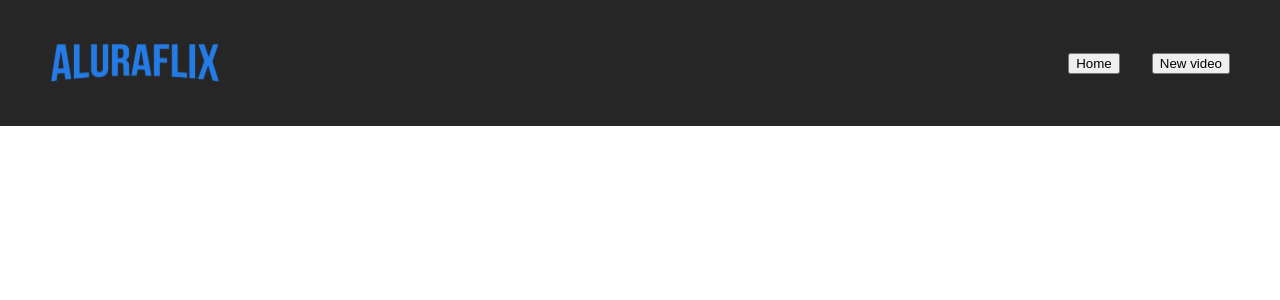
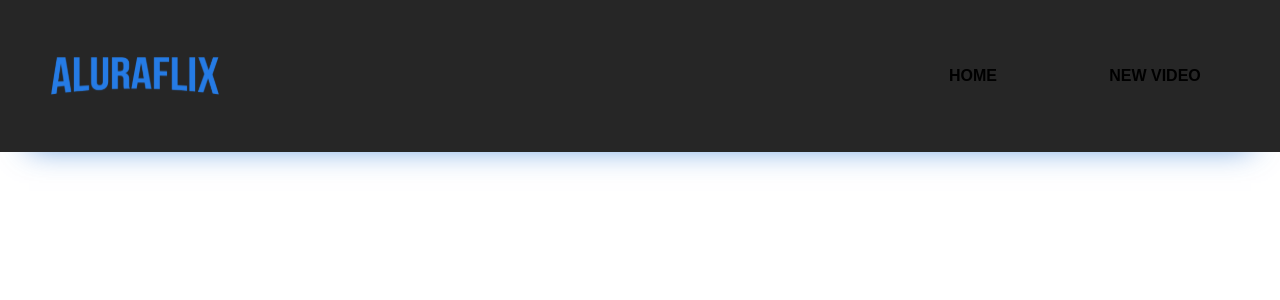
Before and after one commit to AbrahamOliden/aluraflix, a React (Vite) app: page / in a window 1280 px wide. Shown: the top 300 px of the page. Built offline with nearby package versions, Linux system fonts and the light colour scheme.

Commit message:
style bottom box shadow

```diff
--- a/src/components/Header/index.jsx
+++ b/src/components/Header/index.jsx
@@ -1,4 +1,5 @@
 import styled from "styled-components";
+import Button from "../Button";
 
 const StyledHeader = styled.header`
     display: flex;
@@ -7,6 +8,8 @@ const StyledHeader = styled.header`
     align-items: center;
     margin: 0;
     padding: 36px 50px;
+    border-bottom: 4px solid var(--blue);
+    box-shadow: 0px 25px 29px -29px rgba(34, 113, 209, 0.7);
     img{
         width: 170px;
         scale: 1;
@@ -28,10 +31,10 @@ function Header() {
         <nav>
             <ul>
                 <li>
-                    <button>Home</button>
+                    <Button>Home</Button>
                 </li>
                 <li>
-                    <button>New video</button>
+                    <Button>New video</Button>
                 </li>
             </ul>
         </nav>
```
